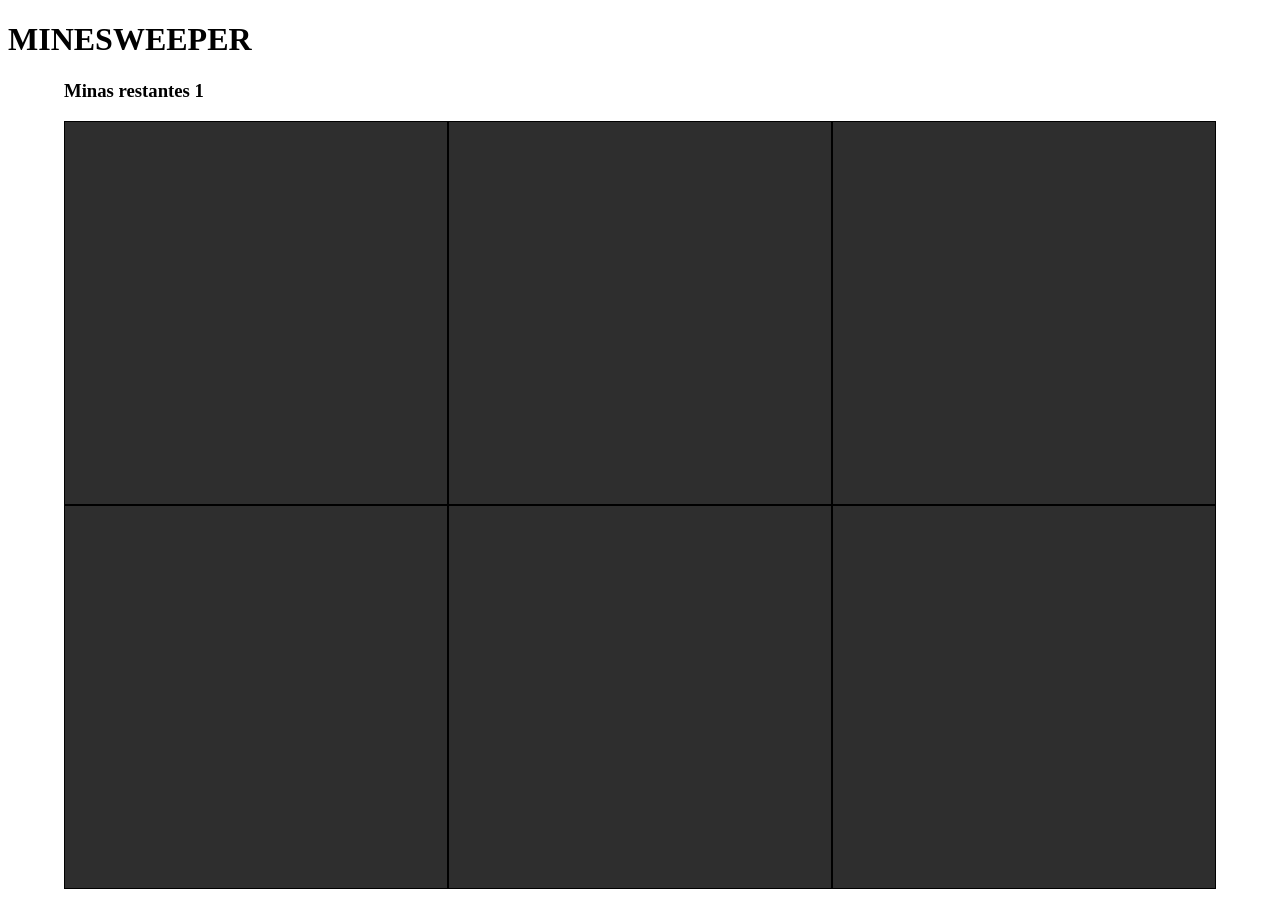
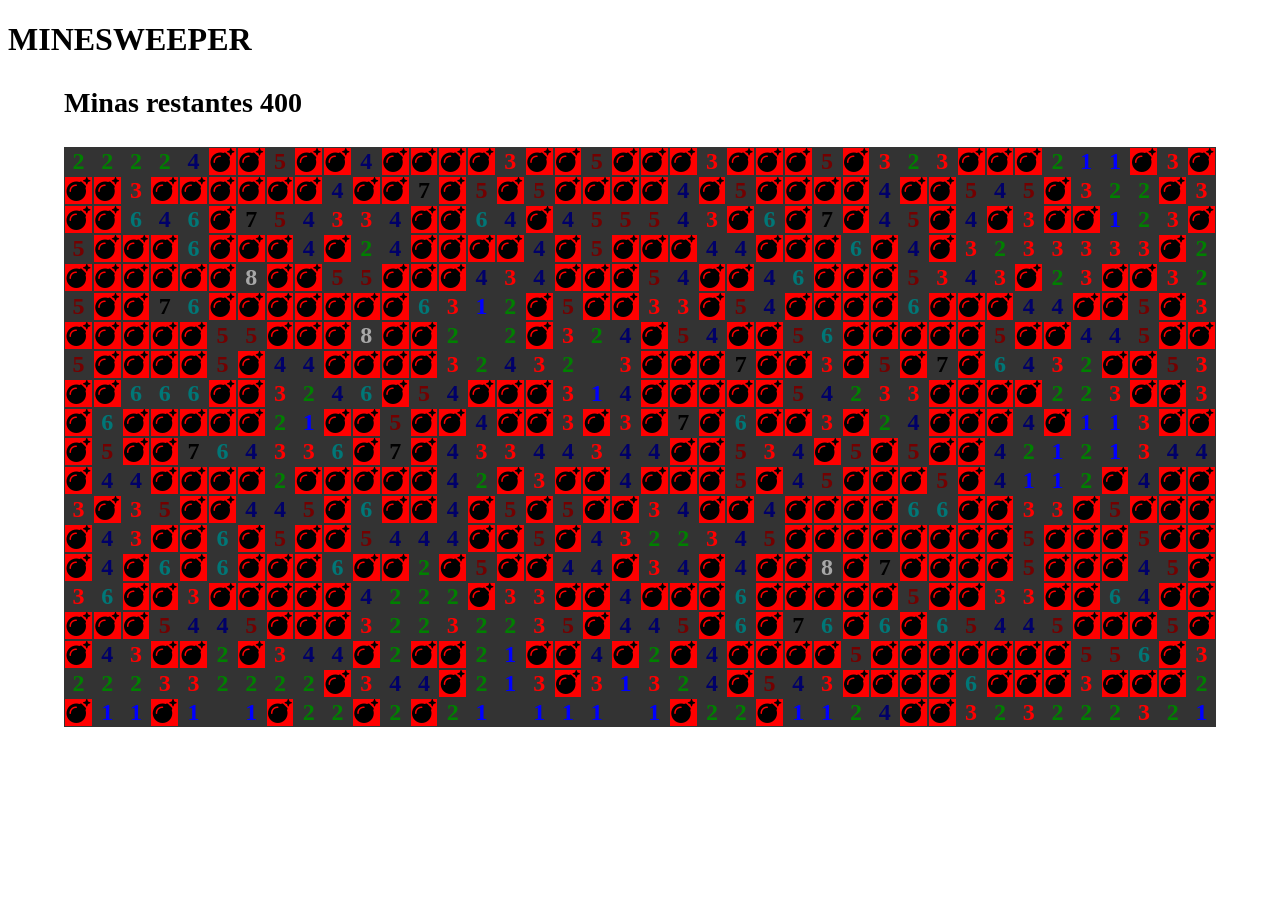
Before and after one commit to Cito2310/react-ts-minesweeper, a React (Vite) app: page / in a window 1280 px wide. After the commit the page ends 800 px from the top, so only its background shows below. Built offline with nearby package versions, Linux system fonts and the light colour scheme.

Commit message:
Added color in cell

```diff
--- a/index.html
+++ b/index.html
@@ -5,6 +5,7 @@
     <link rel="icon" type="image/svg+xml" href="/vite.svg" />
     <meta name="viewport" content="width=device-width, initial-scale=1.0" />
     <title>Minesweeper.ts</title>
+    <script src="https://kit.fontawesome.com/3bc482648a.js" crossorigin="anonymous"></script>
   </head>
   <body>
     <div id="root"></div>
--- a/src/App.tsx
+++ b/src/App.tsx
@@ -13,9 +13,9 @@ function App() {
       <h1>MINESWEEPER</h1>
 
       <GameMinesweeper
-        width={3}
-        height={2}
-        mines={1}
+        width={40}
+        height={20}
+        mines={400}
         onStatusLost={onStatusLost}
         onStatusWin={onStatusWin}
       />
--- /dev/null
+++ b/src/components/BombCell.tsx
@@ -0,0 +1,7 @@
+export const BombCell = () =>
+    <div
+        className='text-cell'
+        style={{backgroundColor: "red"}}
+    >
+        <i className="fa-solid fa-bomb" />
+    </div>
--- /dev/null
+++ b/src/components/EmptyCell.tsx
@@ -0,0 +1 @@
+export const EmptyCell = () => <div className='text-cell'></div>
--- a/src/components/GameMinesweeper.tsx
+++ b/src/components/GameMinesweeper.tsx
@@ -8,6 +8,9 @@ import { cleanBagEmptyCells } from '../helpers/cleanBagEmptyCells';
 import "../styles/game-minesweeper.scss"
 import { checkWin } from '../helpers/checkWin';
 import { checkRemainingCells } from '../helpers/checkRemainingCells';
+import { NumCell } from './NumCell';
+import { BombCell } from './BombCell';
+import { EmptyCell } from './EmptyCell';
 
 interface props {
     width: number,
@@ -71,20 +74,22 @@ export const GameMinesweeper = ({width, height, mines, onStatusLost, onStatusWin
         checkRemainingCells(gridMinesweeper, setRemainingCells)
     }
 
-
     return (
         <div className='grid-minesweeper'>
             <h3>Minas restantes {remainingMines}</h3>
             {
                 gridMinesweeper.map((row, rowIndex) => <div key={"row"+rowIndex} className='row-cell'>
                 {row.map(({number, status, type}, columnIndex) =>
-                    <div key={"cell"+columnIndex} className='cell'>
-                        {type === "cell-number" ? <div className='text-cell'>{number}</div> : undefined}
-                        {type === "cell-bomb" ? <div className='text-cell'>bomb</div> : undefined}
-                        {type === "cell-empty" ? <div className='text-cell'></div> : undefined}
+                    <div key={"cell"+columnIndex} className='cell' style={{
+                        backgroundColor: type === "cell-bomb" ? "red" : undefined ,
+                        fontSize: type === "cell-bomb" ? "red" : undefined
+                        }}>
+                        {type === "cell-number" ? <NumCell number={number}/> : undefined}
+                        {type === "cell-bomb" ? <BombCell/> : undefined}
+                        {type === "cell-empty" ? <EmptyCell/> : undefined}
 
-                        {status === "hidden" ? <div className='hidden-cell' /> : undefined}
-                        {status === "marked" ? <div className='marked-cell' /> : undefined}
+                        {/* {status === "hidden" ? <div className='hidden-cell' /> : undefined}  */}
+                        {status === "marked" ? <div className='marked-cell'><i className="fa-solid fa-flag"></i></div> : undefined}
 
                         <div
                             className='hitbox-cell'
--- /dev/null
+++ b/src/components/NumCell.tsx
@@ -0,0 +1,17 @@
+interface props {
+  number: number,
+}
+
+export const NumCell = ({number}: props) => {
+  switch (number) {
+    case 1: return <div className='text-cell' style={{color: "blue"}}>{number}</div>;
+    case 2: return <div className='text-cell' style={{color: "green"}}>{number}</div>;
+    case 3: return <div className='text-cell' style={{color: "red"}}>{number}</div>;
+    case 4: return <div className='text-cell' style={{color: "rgb(0, 0, 105)"}}>{number}</div>;
+    case 5: return <div className='text-cell' style={{color: "rgb(116, 0, 0)"}}>{number}</div>;
+    case 6: return <div className='text-cell' style={{color: "rgb(0, 119, 119)"}}>{number}</div>;
+    case 7: return <div className='text-cell' style={{color: "black"}}>{number}</div>;
+    case 8: return <div className='text-cell' style={{color: "rgb(168, 168, 168)"}}>{number}</div>;
+    default: return <div className="text-cell">Error</div>
+  }
+}
--- a/src/styles/game-minesweeper.scss
+++ b/src/styles/game-minesweeper.scss
@@ -1,15 +1,26 @@
+$cell-1-color: blue;
+$cell-2-color: green;
+$cell-3-color: red;
+$cell-4-color: rgb(0, 0, 105);
+$cell-5-color: rgb(116, 0, 0);
+$cell-6-color: rgb(0, 119, 119);
+$cell-7-color: black;
+$cell-8-color: rgb(168, 168, 168);
+
 .grid-minesweeper {
     margin: auto;
     max-width: 90vw;
+    font-family: Montserrat;
+    font-weight: 800;
+    font-size: 1.5rem;
 }
 .row-cell {
-    background-color: green;
     display: flex;
 }
 .cell {
     flex-grow: 1;
-    background-color: red;
-    border: 1px black solid;
+    background-color: rgb(51, 51, 51);
+    border: 1px rgb(51, 51, 51) solid;
     aspect-ratio: 1;
     width: 1px;
     position: relative;
@@ -20,14 +31,6 @@
     margin: auto;
 }
 
-.hidden-cell {
-    position: absolute;
-    top: 0;
-    background-color: rgb(46, 46, 46);
-    width: 100%;
-    height: 100%;
-    transition: 0.2s;
-}
 .marked-cell {
     position: absolute;
     top: 0;
@@ -35,6 +38,9 @@
     width: 100%;
     height: 100%;
     transition: 0.2s;
+    display: flex;
+
+    i {margin: auto;}
 }
 .hitbox-cell {
     position: absolute;
@@ -42,3 +48,13 @@
     width: 100%;
     height: 100%;
 }
+
+
+.hidden-cell {
+    position: absolute;
+    top: 0;
+    background-color: rgb(59, 59, 59);
+    width: 100%;
+    height: 100%;
+    transition: 0.2s;
+}
```
